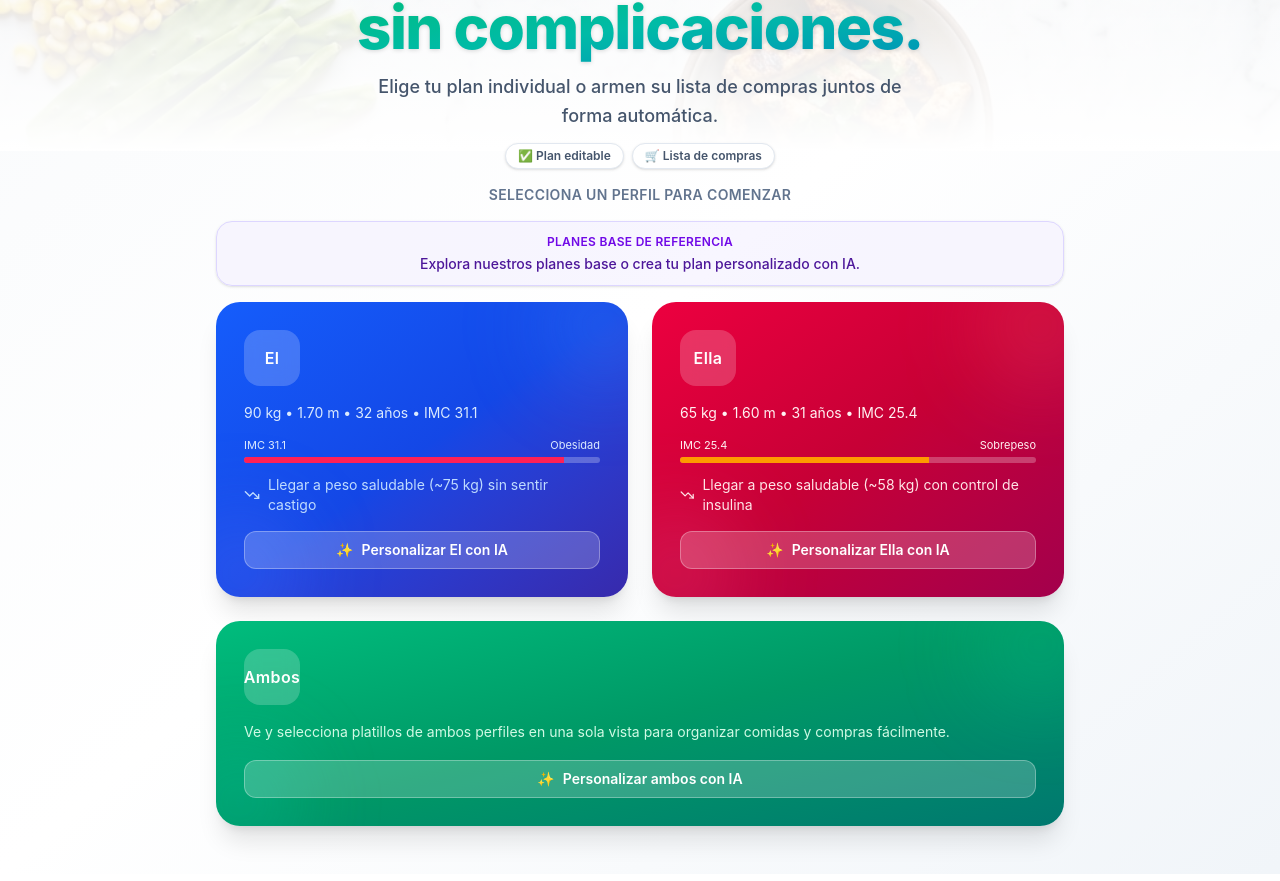
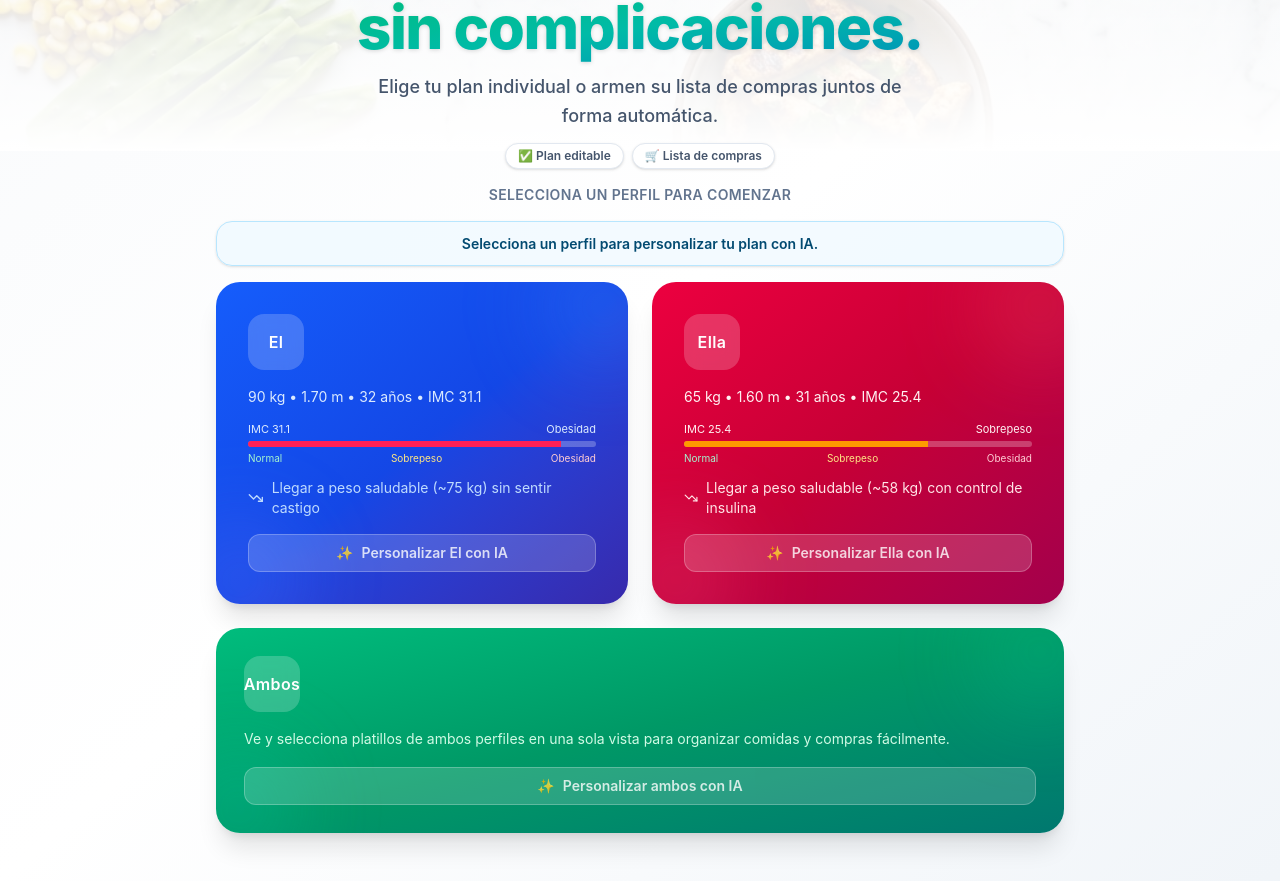
Before and after one commit to VtorErick/PlanNutricional, a React (Vite) app: page / in a window 1280 px wide. Shown: the part 220-1101 px from the top of the page. Built offline with nearby package versions, Linux system fonts and the light colour scheme.

Commit message:
Refina estados IA en home y acciones por perfil

```diff
--- a/src/App.tsx
+++ b/src/App.tsx
@@ -258,7 +258,9 @@ export default function App() {
   const [lastGeneratedData, setLastGeneratedData] = useState<any>(null); // Para descarga de JSON
 
   const [showAdmin, setShowAdmin] = useState(false);
-  const hasCustomPlan = dataVersions.vo === 'custom' || dataVersions.va === 'custom';
+  const voReady = dataVersions.vo === 'custom';
+  const vaReady = dataVersions.va === 'custom';
+  const hasCustomPlan = voReady || vaReady;
 
   const getImcData = (perfilText: string) => {
     const match = perfilText.match(/IMC\s*([\d.]+)/i);
@@ -275,6 +277,50 @@ export default function App() {
 
     return { imc, ...status };
   };
+  const voImcData = getImcData(perfilesData.vo.perfil);
+  const vaImcData = getImcData(perfilesData.va.perfil);
+
+  const ambosButtonConfig = (() => {
+    if (voReady && vaReady) {
+      return {
+        label: 'Ver lista de compras conjunta',
+        onClick: () => {
+          setPerfilActivo('ambos');
+          setDiaActivo('Lunes');
+          setTab('compras');
+        },
+        style: 'bg-white text-emerald-700 hover:bg-emerald-50 border border-white/80'
+      };
+    }
+    if (voReady && !vaReady) {
+      return {
+        label: 'Generar perfil faltante: Ella',
+        onClick: () => {
+          setQuestionnaireTargetProfile('va');
+          setShowQuestionnaire(true);
+        },
+        style: 'bg-white/20 hover:bg-white/30 text-white border border-white/30 animate-pulse'
+      };
+    }
+    if (!voReady && vaReady) {
+      return {
+        label: 'Generar perfil faltante: El',
+        onClick: () => {
+          setQuestionnaireTargetProfile('vo');
+          setShowQuestionnaire(true);
+        },
+        style: 'bg-white/20 hover:bg-white/30 text-white border border-white/30 animate-pulse'
+      };
+    }
+    return {
+      label: 'Personalizar ambos con IA',
+      onClick: () => {
+        setQuestionnaireTargetProfile('ambos');
+        setShowQuestionnaire(true);
+      },
+      style: 'bg-white/20 hover:bg-white/30 text-white border border-white/30 animate-pulse'
+    };
+  })();
   const [geminiApiKey, setGeminiApiKey] = useState(() => {
     try {
       // Intentar leer desde localStorage primero, luego desde .env
@@ -975,17 +1021,37 @@ export default function App() {
           <div className="mb-3 sm:mb-4 text-center">
             <p className="text-xs sm:text-sm text-slate-500 font-semibold tracking-wide uppercase">Selecciona un perfil para comenzar</p>
           </div>
-          {hasCustomPlan ? (
+          {!hasCustomPlan && (
+            <div className="mb-4 rounded-2xl border border-sky-200 bg-sky-50/80 px-3 py-2.5 sm:px-4 sm:py-3 text-center shadow-sm">
+              <p className="text-xs sm:text-sm text-sky-900 font-semibold leading-snug">
+                Selecciona un perfil para personalizar tu plan con IA.
+              </p>
+            </div>
+          )}
+          {voReady !== vaReady && (
+            <div className="mb-4 rounded-2xl border border-violet-200 bg-violet-50/80 px-3 py-2.5 sm:px-4 sm:py-3 shadow-sm">
+              <p className="text-xs sm:text-sm text-violet-900 font-semibold leading-snug text-center">
+                {voReady ? '¡Genial! El plan de Él está listo. ¿Personalizamos el de Ella ahora?' : '¡Genial! El plan de Ella está listo. ¿Personalizamos el de Él ahora?'}
+              </p>
+              <div className="mt-2 text-center">
+                <button
+                  type="button"
+                  onClick={() => {
+                    setQuestionnaireTargetProfile(voReady ? 'va' : 'vo');
+                    setShowQuestionnaire(true);
+                  }}
+                  className="inline-flex items-center gap-2 px-4 py-2 rounded-lg bg-violet-600 hover:bg-violet-500 text-white text-xs font-semibold transition-colors"
+                >
+                  <span>✨</span>
+                  <span>{voReady ? 'Generar plan de Ella' : 'Generar plan de Él'}</span>
+                </button>
+              </div>
+            </div>
+          )}
+          {voReady && vaReady && (
             <div className="mb-4 rounded-2xl border border-emerald-200 bg-emerald-50/80 px-3 py-2.5 sm:px-4 sm:py-3 text-center shadow-sm">
               <p className="text-xs sm:text-sm text-emerald-800 font-semibold leading-snug">
-                ✅ Tu nutrición inteligente está lista. Plan personalizado generado con éxito.
-              </p>
-            </div>
-          ) : (
-            <div className="mb-4 rounded-2xl border border-violet-200 bg-violet-50/70 px-3 py-2.5 sm:px-4 sm:py-3 text-center shadow-sm">
-              <p className="text-[11px] sm:text-xs font-semibold text-violet-700 uppercase tracking-wide">Planes base de referencia</p>
-              <p className="text-xs sm:text-sm text-violet-900 font-medium leading-snug mt-1">
-                Explora nuestros planes base o crea tu plan personalizado con IA.
+                ✅ ¡Todo listo! Los planes personalizados para ambos han sido generados.
               </p>
             </div>
           )}
@@ -994,8 +1060,13 @@ export default function App() {
               initial={{ opacity: 0, x: -30 }} animate={{ opacity: 1, x: 0 }} transition={{ type: "spring", stiffness: 400, damping: 30, delay: 0.1 }}
               whileHover={{ scale: 1.02 }} whileTap={{ scale: 0.98 }}
               onClick={() => { setPerfilActivo('vo'); setDiaActivo('Lunes'); setTab('plan'); }}
-              className="h-full text-left group relative overflow-hidden rounded-3xl bg-gradient-to-br from-blue-600 via-blue-700 to-indigo-800 p-4 sm:p-5 md:p-7 shadow-xl hover:shadow-2xl transition-shadow cursor-pointer border-0"
+              className="h-full text-left group relative overflow-hidden rounded-3xl bg-gradient-to-br from-blue-600 via-blue-700 to-indigo-800 p-5 sm:p-6 md:p-8 shadow-xl hover:shadow-2xl transition-shadow cursor-pointer border-0"
             >
+              {voReady && (
+                <div className="absolute top-3 right-3 px-2 py-1 rounded-full bg-emerald-500/95 text-white text-[10px] font-bold shadow-sm">
+                  ✅ Listo
+                </div>
+              )}
               <div className="absolute -top-10 -right-10 w-32 h-32 bg-blue-400/20 rounded-full blur-2xl" />
               <div className="absolute -bottom-10 -left-10 w-32 h-32 bg-indigo-400/20 rounded-full blur-2xl" />
               <div className="relative h-full flex flex-col">
@@ -1003,17 +1074,22 @@ export default function App() {
                   <span className="text-sm sm:text-base font-semibold tracking-wide text-white">El</span>
                 </div>
                 <p className="text-blue-100 text-sm mb-3 leading-relaxed">{perfilesData.vo.perfil}</p>
-                {getImcData(perfilesData.vo.perfil) && (
+                {voImcData && (
                   <div className="mb-3">
                     <div className="flex items-center justify-between text-[11px] text-blue-100 mb-1">
-                      <span>IMC {getImcData(perfilesData.vo.perfil)?.imc}</span>
-                      <span>{getImcData(perfilesData.vo.perfil)?.label}</span>
+                      <span>IMC {voImcData.imc}</span>
+                      <span>{voImcData.label}</span>
                     </div>
                     <div className="h-1.5 rounded-full bg-white/25 overflow-hidden">
                       <div
-                        className={`h-full ${getImcData(perfilesData.vo.perfil)?.color}`}
-                        style={{ width: `${getImcData(perfilesData.vo.perfil)?.pct}%` }}
+                        className={`h-full ${voImcData.color}`}
+                        style={{ width: `${voImcData.pct}%` }}
                       />
+                    </div>
+                    <div className="flex items-center justify-between text-[10px] text-blue-100/90 mt-1">
+                      <span className="text-emerald-200">Normal</span>
+                      <span className="text-amber-200">Sobrepeso</span>
+                      <span className="text-rose-200">Obesidad</span>
                     </div>
                   </div>
                 )}
@@ -1027,10 +1103,10 @@ export default function App() {
                     setQuestionnaireTargetProfile('vo');
                     setShowQuestionnaire(true);
                   }}
-                  className="mt-4 inline-flex items-center justify-center gap-2 w-full px-3 py-2 rounded-xl bg-white/20 hover:bg-white/30 text-white text-xs sm:text-sm font-semibold border border-white/30 transition-colors"
+                  className={`mt-4 inline-flex items-center justify-center gap-2 w-full px-3 py-2 rounded-xl text-xs sm:text-sm font-semibold border transition-colors ${voReady ? 'bg-white text-blue-700 hover:bg-blue-50 border-white/80' : 'bg-white/20 hover:bg-white/30 text-white border-white/30 animate-pulse'}`}
                 >
-                  <span>✨</span>
-                  <span>Personalizar El con IA</span>
+                  <span>{voReady ? '✅' : '✨'}</span>
+                  <span>{voReady ? 'Actualizar El con IA' : 'Personalizar El con IA'}</span>
                 </button>
               </div>
             </motion.button>
@@ -1039,8 +1115,13 @@ export default function App() {
               initial={{ opacity: 0, x: 30 }} animate={{ opacity: 1, x: 0 }} transition={{ type: "spring", stiffness: 400, damping: 30, delay: 0.15 }}
               whileHover={{ scale: 1.02 }} whileTap={{ scale: 0.98 }}
               onClick={() => { setPerfilActivo('va'); setDiaActivo('Lunes'); setTab('plan'); }}
-              className="h-full text-left group relative overflow-hidden rounded-3xl bg-gradient-to-br from-rose-600 via-rose-700 to-pink-800 p-4 sm:p-5 md:p-7 shadow-xl hover:shadow-2xl transition-shadow cursor-pointer border-0"
+              className="h-full text-left group relative overflow-hidden rounded-3xl bg-gradient-to-br from-rose-600 via-rose-700 to-pink-800 p-5 sm:p-6 md:p-8 shadow-xl hover:shadow-2xl transition-shadow cursor-pointer border-0"
             >
+              {vaReady && (
+                <div className="absolute top-3 right-3 px-2 py-1 rounded-full bg-emerald-500/95 text-white text-[10px] font-bold shadow-sm">
+                  ✅ Listo
+                </div>
+              )}
               <div className="absolute -top-10 -right-10 w-32 h-32 bg-rose-400/20 rounded-full blur-2xl" />
               <div className="absolute -bottom-10 -left-10 w-32 h-32 bg-pink-400/20 rounded-full blur-2xl" />
               <div className="relative h-full flex flex-col">
@@ -1048,17 +1129,22 @@ export default function App() {
                   <span className="text-sm sm:text-base font-semibold tracking-wide text-white">Ella</span>
                 </div>
                 <p className="text-rose-50 text-sm mb-3 leading-relaxed">{perfilesData.va.perfil}</p>
-                {getImcData(perfilesData.va.perfil) && (
+                {vaImcData && (
                   <div className="mb-3">
                     <div className="flex items-center justify-between text-[11px] text-rose-50 mb-1">
-                      <span>IMC {getImcData(perfilesData.va.perfil)?.imc}</span>
-                      <span>{getImcData(perfilesData.va.perfil)?.label}</span>
+                      <span>IMC {vaImcData.imc}</span>
+                      <span>{vaImcData.label}</span>
                     </div>
                     <div className="h-1.5 rounded-full bg-white/25 overflow-hidden">
                       <div
-                        className={`h-full ${getImcData(perfilesData.va.perfil)?.color}`}
-                        style={{ width: `${getImcData(perfilesData.va.perfil)?.pct}%` }}
+                        className={`h-full ${vaImcData.color}`}
+                        style={{ width: `${vaImcData.pct}%` }}
                       />
+                    </div>
+                    <div className="flex items-center justify-between text-[10px] text-rose-50/90 mt-1">
+                      <span className="text-emerald-200">Normal</span>
+                      <span className="text-amber-200">Sobrepeso</span>
+                      <span className="text-rose-200">Obesidad</span>
                     </div>
                   </div>
                 )}
@@ -1072,10 +1158,10 @@ export default function App() {
                     setQuestionnaireTargetProfile('va');
                     setShowQuestionnaire(true);
                   }}
-                  className="mt-4 inline-flex items-center justify-center gap-2 w-full px-3 py-2 rounded-xl bg-white/20 hover:bg-white/30 text-white text-xs sm:text-sm font-semibold border border-white/30 transition-colors"
+                  className={`mt-4 inline-flex items-center justify-center gap-2 w-full px-3 py-2 rounded-xl text-xs sm:text-sm font-semibold border transition-colors ${vaReady ? 'bg-white text-rose-700 hover:bg-rose-50 border-white/80' : 'bg-white/20 hover:bg-white/30 text-white border-white/30 animate-pulse'}`}
                 >
-                  <span>✨</span>
-                  <span>Personalizar Ella con IA</span>
+                  <span>{vaReady ? '✅' : '✨'}</span>
+                  <span>{vaReady ? 'Actualizar Ella con IA' : 'Personalizar Ella con IA'}</span>
                 </button>
               </div>
             </motion.button>
@@ -1101,13 +1187,12 @@ export default function App() {
                   type="button"
                   onClick={(e) => {
                     e.stopPropagation();
-                    setQuestionnaireTargetProfile('ambos');
-                    setShowQuestionnaire(true);
+                    ambosButtonConfig.onClick();
                   }}
-                  className="mt-4 inline-flex items-center justify-center gap-2 w-full px-3 py-2 rounded-xl bg-white/20 hover:bg-white/30 text-white text-xs sm:text-sm font-semibold border border-white/30 transition-colors"
+                  className={`mt-4 inline-flex items-center justify-center gap-2 w-full px-3 py-2 rounded-xl text-xs sm:text-sm font-semibold transition-colors ${ambosButtonConfig.style}`}
                 >
-                  <span>✨</span>
-                  <span>Personalizar ambos con IA</span>
+                  <span>{voReady && vaReady ? '🛒' : '✨'}</span>
+                  <span>{ambosButtonConfig.label}</span>
                 </button>
               </div>
             </motion.button>
```
